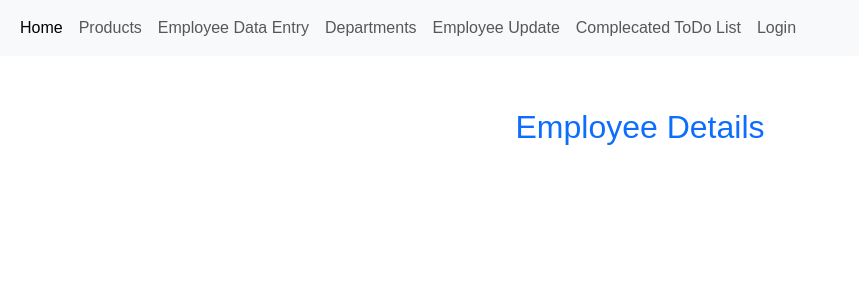
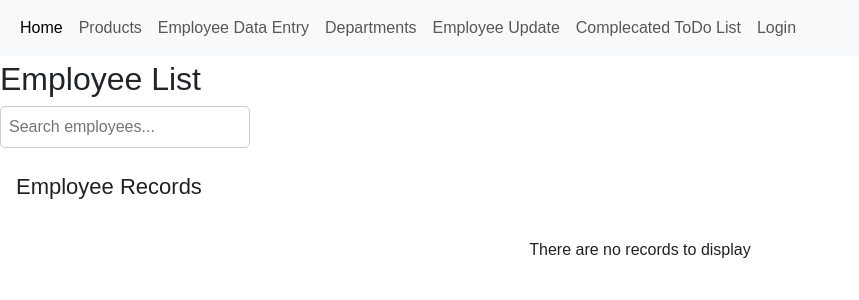
Before and after one commit to amit-roy-619619/login, a React (Vite) app: page /employeeupdate in a window 1280 px wide. Shown: the top 300 px of the page, without its empty margins (0-859 px from the left). Built offline with nearby package versions, Linux system fonts and the light colour scheme.

Commit message:
Implemented React Data Table and Qualification Remove

```diff
--- a/package.json
+++ b/package.json
@@ -14,11 +14,13 @@
     "axios": "^1.7.9",
     "bootstrap": "^5.3.3",
     "react": "^19.0.0",
+    "react-data-table-component": "^7.7.0",
     "react-dom": "^19.0.0",
     "react-icons": "^5.4.0",
     "react-redux": "^9.2.0",
     "react-router-dom": "^7.1.5",
-    "react-toastify": "^11.0.3"
+    "react-toastify": "^11.0.3",
+    "styled-components": "^6.1.15"
   },
   "devDependencies": {
     "@eslint/js": "^9.19.0",
--- a/src/EmployeeUpdate.jsx
+++ b/src/EmployeeUpdate.jsx
@@ -2,8 +2,14 @@ import React, { useContext, useEffect, useState } from "react";
 import { Context } from "./main";
 import { toast } from "react-toastify";
 
+import DataTable from "react-data-table-component";
+
 const EmployeeUpdate = () => {
   const { departmentsUpdate, setDepartmentsUpdate } = useContext(Context);
+
+  // const [filteredEmployees, setFilteredEmployees] = useState([]);
+  const [searchTerm, setSearchTerm] = useState("");
+
   const [employees, setEmployees] = useState(() => {
     return JSON.parse(localStorage.getItem("employees")) || [];
   });
@@ -12,7 +18,7 @@ const EmployeeUpdate = () => {
   });
   const [editOrNot, setEditOrNot] = useState(false);
   const [editingEmployeeIndex, setEditingEmployeeIndex] = useState(null);
-  //console.log(employees[editingEmployeeIndex].empId);
+
   const [editedFormData, setEditedFormData] = useState({});
 
   const calculateAge = (dob) => {
@@ -84,10 +90,23 @@ const EmployeeUpdate = () => {
     });
   };
 
-  const handleSubmit = (e) => {
+  const handleQualificationDelete = (index) => {
+    const newObj = employees.find((item, i) => {
+      if (i == editingEmployeeIndex) return item;
+    });
+    const alteredQualificationArray = newObj.qualifications.filter((_, i) => {
+      return i !== index;
+    });
+
+    setEditedFormData({
+      ...editedFormData,
+      qualifications: [...alteredQualificationArray],
+    });
+  };
+
+  const handleUpdate = (e) => {
     e.preventDefault();
-    //setEmployees([...employees, editedFormData]);
-    //setEmployees(employees.splice(editingEmployeeIndex, 1, editedFormData));
+
     employees.map((emp, i) => {
       if (i === editingEmployeeIndex) {
         emp.empId = editedFormData.empId;
@@ -97,6 +116,7 @@ const EmployeeUpdate = () => {
         emp.department = editedFormData.department;
         emp.gender = editedFormData.gender;
         emp.qualifications = editedFormData.qualifications;
+        emp.role = editedFormData.role;
         setEmployees([...employees]);
       }
     });
@@ -112,6 +132,8 @@ const EmployeeUpdate = () => {
     });
     setEditingEmployeeIndex(null);
     toast.success("Employee Details Updated!");
+
+    window.location.reload(false);
   };
 
   const handleDeletePress = (index) => {
@@ -119,89 +141,199 @@ const EmployeeUpdate = () => {
     setEmployees(updatedEmployees);
   };
 
-  if (!editOrNot) {
-    return (
+  // --------------- Implementing React-data-Table -----------------
+
+  const customStyles = {
+    headCells: {
+      style: {
+        backgroundColor: "#4CAF50", // Green header background
+        color: "#fff", // White text
+        fontSize: "16px",
+        fontWeight: "bold",
+      },
+    },
+    rows: {
+      style: {
+        minHeight: "50px", // Increase row height
+        fontSize: "15px",
+      },
+    },
+    pagination: {
+      style: {
+        borderTop: "1px solid #ddd",
+        padding: "10px",
+      },
+    },
+    cells: {
+      style: {
+        borderBottom: "1px solid #eee", // Light border between rows
+      },
+    },
+  };
+
+  const columns = [
+    { name: "Emp ID", selector: (row) => row.empId, sortable: true },
+    { name: "Name", selector: (row) => row.empName, sortable: true },
+    { name: "DOB", selector: (row) => row.dob },
+    { name: "Age", selector: (row) => row.age, sortable: true },
+    {
+      name: "Qualifications",
+      cell: (row) =>
+        row.qualifications && Array.isArray(row.qualifications)
+          ? row.qualifications.map((q, i) => (
+              <div key={i}>
+                <strong>{q.degree}</strong> ({q.year}, {q.grade})
+              </div>
+            ))
+          : "No qualifications",
+    },
+    { name: "Department", selector: (row) => row.department },
+    { name: "Gender", selector: (row) => row.gender },
+    { name: "Role", selector: (row) => row.role },
+    {
+      name: "Actions",
+      cell: (row) => (
         <>
-        <div>
-          <div className="container mt-5">
-            <h2 className="text-center text-primary mb-4">Employee Details</h2>
-            <div className="row g-4">
-              {employees.map((emp, i) => {
-                return (
-                  <div className="col-md-4" key={i}>
-                    <div className="card shadow p-4">
-                      <div className="border-bottom py-2">
-                        <strong>ID:</strong> {emp.empId}
-                      </div>
-                      <div className="border-bottom py-2">
-                        <strong>Name:</strong> {emp.empName}
-                      </div>
-                      <div className="border-bottom py-2">
-                        <strong>DOB:</strong> {emp.dob}
-                      </div>
-                      <div className="border-bottom py-2">
-                        <strong>Age:</strong> {emp.age}
-                      </div>
-                      <div className="border-bottom py-2">
-                        <strong>Department:</strong> {emp.department}
-                      </div>
-                      <div className="border-bottom py-2">
-                        <strong>Gender:</strong> {emp.gender}
-                      </div>
-                      <div className="border-bottom py-2">
-                        <strong>Role:</strong> {emp.role}
-                      </div>
-                      <div className="mt-3">
-                        <h3 className="text-secondary">Qualifications</h3>
-                        <table className="table table-bordered">
-                          <thead className="table-light">
-                            <tr>
-                              <th>Degree</th>
-                              <th>Year</th>
-                              <th>Grade</th>
-                            </tr>
-                          </thead>
-                          <tbody>
-                            {emp.qualifications.map((quali, index) => {
-                              return (
-                                <tr key={index}>
-                                  <td>{quali.degree}</td>
-                                  <td>{quali.year}</td>
-                                  <td>{quali.grade}</td>
-                                </tr>
-                              );
-                            })}
-                          </tbody>
-                        </table>
-                      </div>
           <button
-                        onClick={() => {
-                          handleEditPress(i);
-                        }}
-                        className="btn btn-primary mb-2"
+            onClick={() => handleEditPress(row.originalIndex)}
+            style={{ marginRight: "5px" }}
           >
             Edit
           </button>
-
           <button
-                        className="btn btn-danger"
-                        onClick={() => {
-                          handleDeletePress(i);
-                        }}
+            onClick={() => handleDeletePress(row.originalIndex)}
+            style={{ color: "red" }}
           >
             Delete
           </button>
-                    </div>
+        </>
+      ),
+    },
+  ];
 
-                    <div></div>
+  // Attaching the correct index to each employee before passing to DataTable
+  const dataWithIndex = employees.map((emp, index) => ({
+    ...emp,
+    originalIndex: index, // Store the correct array index
+  }));
+
+  const filteredEmployees = dataWithIndex.filter(
+    (emp) =>
+      emp.empName.toLowerCase().includes(searchTerm.toLowerCase()) ||
+      emp.department.toLowerCase().includes(searchTerm.toLowerCase()) ||
+      emp.role.toLowerCase().includes(searchTerm.toLowerCase())
+  );
+
+  if (!editOrNot) {
+    return (
+      <div>
+        <h2>Employee List</h2>
+        <input
+          type="text"
+          placeholder="Search employees..."
+          value={searchTerm}
+          onChange={(e) => setSearchTerm(e.target.value)}
+          style={{
+            marginBottom: "10px",
+            padding: "8px",
+            width: "250px",
+            border: "1px solid #ccc",
+            borderRadius: "5px",
+          }}
+        />
+        <DataTable
+          title="Employee Records"
+          columns={columns}
+          data={filteredEmployees}
+          pagination
+          highlightOnHover
+          customStyles={customStyles}
+          striped
+          responsive
+        />
       </div>
     );
-              })}
-            </div>
-          </div>
-        </div>
-      </>
-    );
+
+    // return (
+    //   <>
+    //     <div>
+    //       <div className="container mt-5">
+    //         <h2 className="text-center text-primary mb-4">Employee Details</h2>
+    //         <div className="row g-4">
+    //           {employees.map((emp, i) => {
+    //             return (
+    //               <div className="col-md-4" key={i}>
+    //                 <div className="card shadow p-4">
+    //                   <div className="border-bottom py-2">
+    //                     <strong>ID:</strong> {emp.empId}
+    //                   </div>
+    //                   <div className="border-bottom py-2">
+    //                     <strong>Name:</strong> {emp.empName}
+    //                   </div>
+    //                   <div className="border-bottom py-2">
+    //                     <strong>DOB:</strong> {emp.dob}
+    //                   </div>
+    //                   <div className="border-bottom py-2">
+    //                     <strong>Age:</strong> {emp.age}
+    //                   </div>
+    //                   <div className="border-bottom py-2">
+    //                     <strong>Department:</strong> {emp.department}
+    //                   </div>
+    //                   <div className="border-bottom py-2">
+    //                     <strong>Gender:</strong> {emp.gender}
+    //                   </div>
+    //                   <div className="border-bottom py-2">
+    //                     <strong>Role:</strong> {emp.role}
+    //                   </div>
+    //                   <div className="mt-3">
+    //                     <h3 className="text-secondary">Qualifications</h3>
+    //                     <table className="table table-bordered">
+    //                       <thead className="table-light">
+    //                         <tr>
+    //                           <th>Degree</th>
+    //                           <th>Year</th>
+    //                           <th>Grade</th>
+    //                         </tr>
+    //                       </thead>
+    //                       <tbody>
+    //                         {emp.qualifications.map((quali, index) => {
+    //                           return (
+    //                             <tr key={index}>
+    //                               <td>{quali.degree}</td>
+    //                               <td>{quali.year}</td>
+    //                               <td>{quali.grade}</td>
+    //                             </tr>
+    //                           );
+    //                         })}
+    //                       </tbody>
+    //                     </table>
+    //                   </div>
+    //                   <button
+    //                     onClick={() => {
+    //                       handleEditPress(i);
+    //                     }}
+    //                     className="btn btn-primary mb-2"
+    //                   >
+    //                     Edit
+    //                   </button>
+    //                   <button
+    //                     className="btn btn-danger"
+    //                     onClick={() => {
+    //                       handleDeletePress(i);
+    //                     }}
+    //                   >
+    //                     Delete
+    //                   </button>
+    //                 </div>
+    //                 <div></div>
+    //               </div>
+    //             );
+    //           })}
+    //         </div>
+    //       </div>
+    //     </div>
+    //   </>
+    // );
   } else {
     return (
       <div className="d-flex justify-content-center">
@@ -335,6 +467,15 @@ const EmployeeUpdate = () => {
                     handleQualificationChange(index, e);
                   }}
                 />
+                <button
+                  className="btn btn-danger"
+                  onClick={() => {
+                    handleQualificationDelete(index);
+                  }}
+                >
+                  {" "}
+                  Delete Qualification
+                </button>
               </div>
             ))}
             <button
@@ -349,7 +490,7 @@ const EmployeeUpdate = () => {
           <button
             type="submit"
             className="btn btn-primary"
-            onClick={handleSubmit}
+            onClick={handleUpdate}
           >
             Update
           </button>
```
Also changed, not shown: 1 other file (tests, documents, lock files or other folders). Lines whose indentation alone changed are shown as unchanged.
